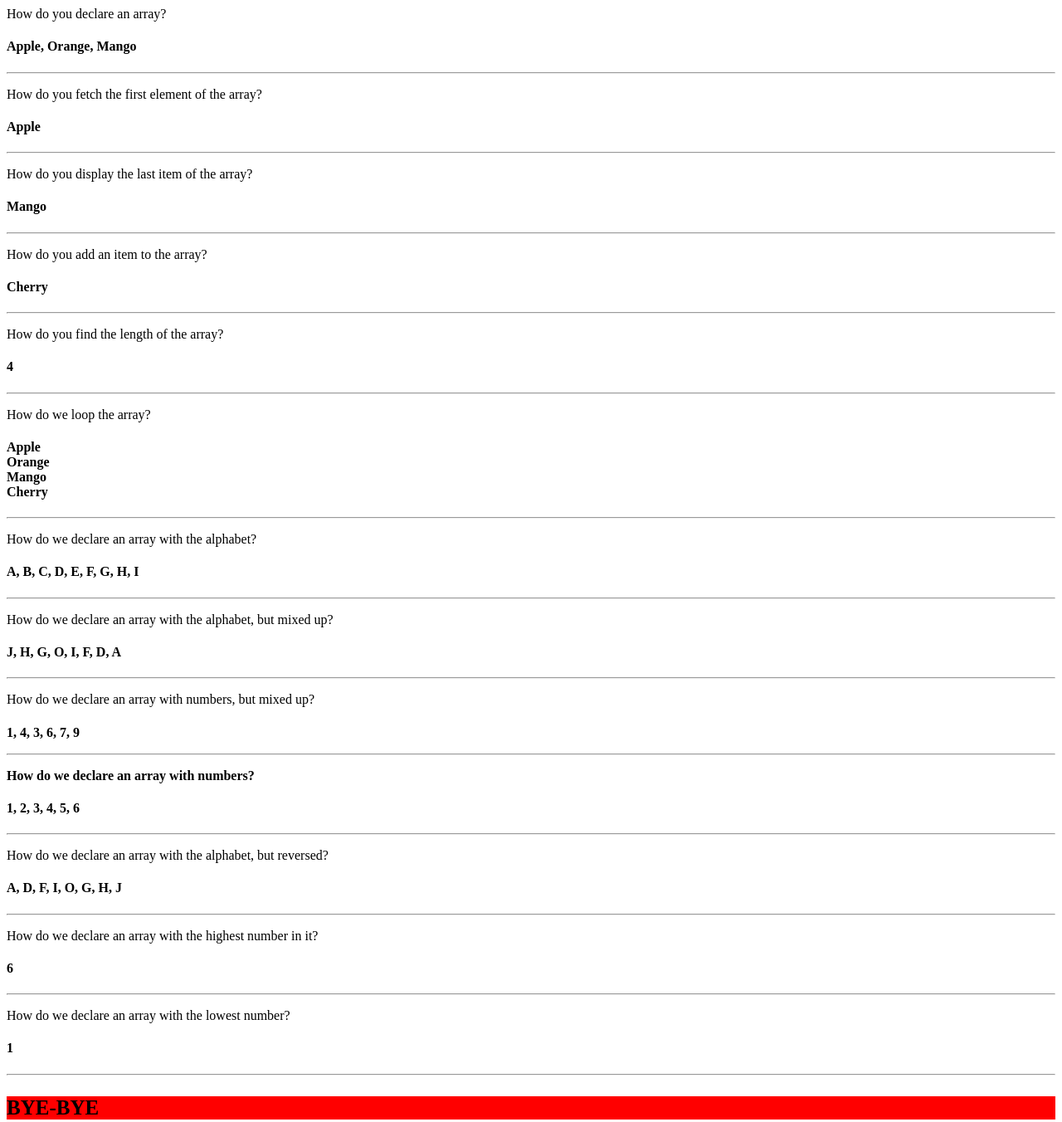
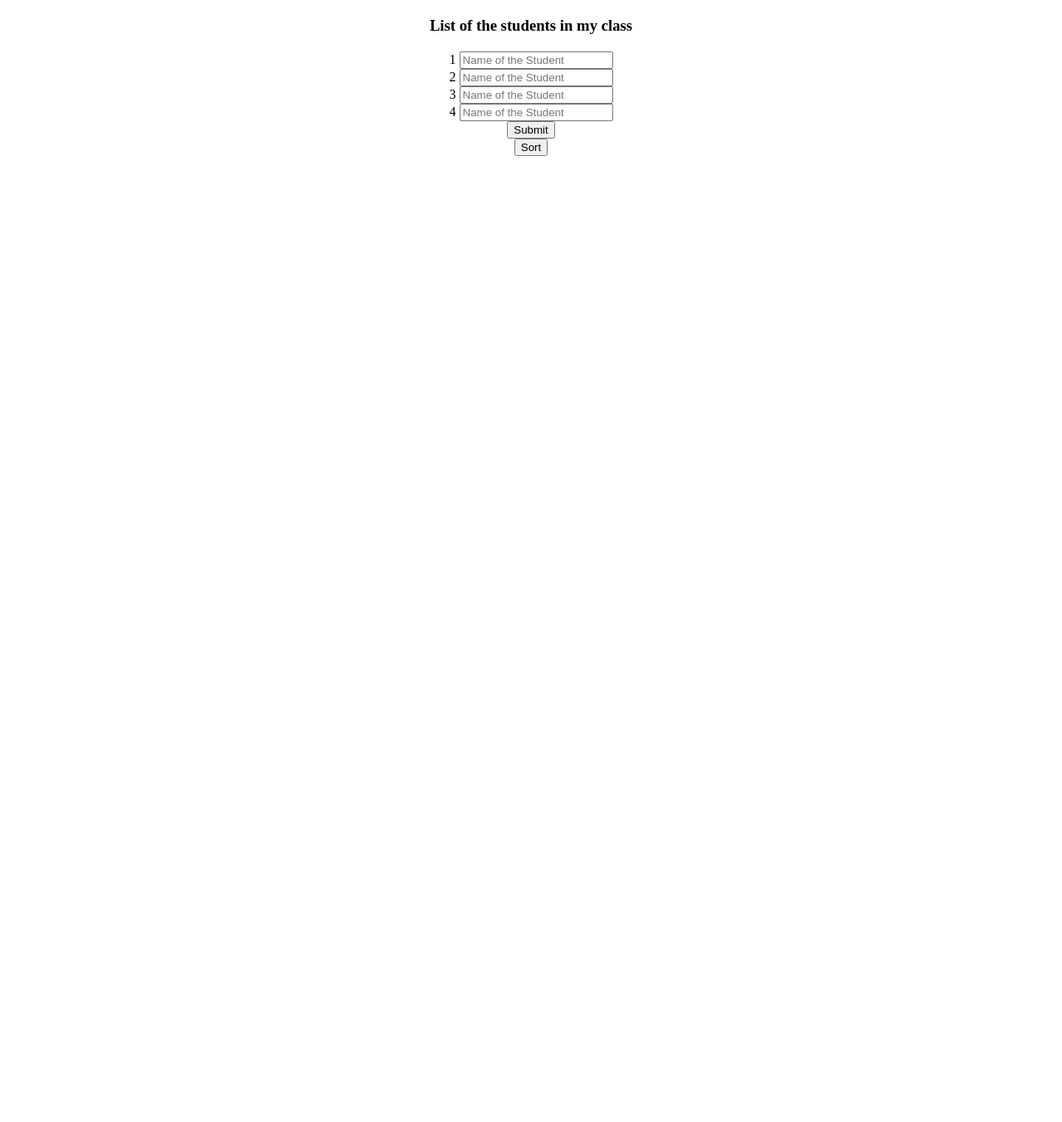
Before and after one commit to NayakShubhangi/Projects, a plain HTML site: page index.html in a window 1280 px wide. Shown: the whole page at 83% size. After the commit the page ends 800 px from the top, so only its background shows below. Drawn offline with Linux system fonts and the light colour scheme.

Commit message:
Add files via upload

```diff
--- a/index.html
+++ b/index.html
@@ -1,124 +1,47 @@
 <html>
 <head>
-        <title>Array
-        </title>
+    <title>C79</title>
+    <link rel="stylesheet" type="text/css" href="style.css">
+    <script src="main.js"></script>
 </head>
 <body>
-        <p>How do you declare an array?
-        </p>
-        <h4 id = "Delcaration_of_Arrays">Apple, Orange, Mango
-        </h4>
-        <p></p>
-        <hr>
-        <p>How do you fetch the first element of the array?
-        </p>
-        <h4 id = "Fetching_of_Array">Apple
-        </h4>
-        <p></p>
-        <hr>
-        <p>How do you display the last item of the array?
-        </p>
-        <h4 id = "Last_array">Mango
-        </h4>
-        <p></p>
-        <hr>
-        <p>How do you add an item to the array?
-        </p>
-        <h4 id = "Insert_Array">Cherry
-        </h4>
-        <p></p>
-        <hr>
-        <p>How do you find the length of the array?
-        </p>
-        <h4 id = "Length_of_Array">4
-        </h4>
-        <p></p>
-        <hr>
-        <p>How do we loop the array?
-        </p>
-        <h4 id = "Loop_Array">
-            Apple
+<center>
+<h3 style="margin-top: 20px; margin-bottom: 20px; ">
+	List of the students in my class
+</h3>
+
+<div>
+<span>1</span>
+<input type="text" placeholder="Name of the Student" id="name_of_the_student_1">
 <br>
-            Orange
+
+<span>2</span>
+<input type="text" placeholder="Name of the Student" id="name_of_the_student_2">
 <br>
-            Mango
+
+<span>3</span>
+<input type="text" placeholder="Name of the Student" id="name_of_the_student_3">
 <br>
-            Cherry
-        </h4>
-        <p></p>
-        <hr>
-        <p>How do we declare an array with the alphabet?
-        </p>
-        <h4 id = "Array_with_Alphabet">A, B, C, D, E, F, G, H, I
-        </h4>
-        <p></p>
-        <hr>
-        <p>How do we declare an array with the alphabet, but mixed up?
-        </p>
-        <h4 id = "Array_with_Mixed_Alphabet">J, H, G, O, I, F, D, A
-        </h4>
-        <p></p>
-        <hr>
-        <p>How do we declare an array with numbers, but mixed up?
-        </p>
-        <h4 id = "Array_with_Mixed_Numbers">1, 4, 3, 6, 7, 9
-        <p></p>
-        <hr>
-        <p>How do we declare an array with numbers?
-        </p>
-        <h4 id = "Array_with_Numbers">1, 2, 3, 4, 5, 6
-        </h4>
-        <p></p>
-        <hr>
-        <p>How do we declare an array with the alphabet, but reversed?
-        </p>
-        <h4 id = "Array_with_Reversed_Alphabet">A, D, F, I, O, G, H, J
-        </h4>
-        <p></p>
-        <hr>
-        <p>How do we declare an array with the highest number in it?
-        </p>
-        <h4 id = "Array_with_Highest_Number">6
-        </h4>
-        <p></p>
-        <hr>
-        <p>How do we declare an array with the lowest number?
-        </p>
-        <h4 id = "Array_with_Lowest_Number">1
-        </h4>
-        <p></p>
-        <hr>
+
+<span>4</span>
+<input type="text" placeholder="Name of the Student" id="name_of_the_student_4">
+</div>
+
+<button onclick="submit()" id="submit_button">
+	Submit
+</button>
+
+<div id="display_name" style="font-weight: bold;">
+
+</div>
+
+<button onclick="sorting()" id="sort_button">
+	Sort
+</button>
+</center>
+
 <script>
-        console.log("Shubhangi: Okay..is this on-");
-        console.log("Alrighty..Hello! And welcome to my show!");
-        console.log("Today, I will quiz you right now!")
-        console.log("*Screen turns on*");
-        console.log(" ______________________________");
-        console.log("| Question 1:                  |");
-        console.log("|What is the syntax for        |");
-        console.log("|making a character capitalized|");
-        console.log("|in Python?                    |");
-        console.log("|______________________________|");
-        console.log(" ______________________________");
-        console.log("| Question 2:                  |");
-        console.log("|What is the syntax for        |");
-        console.log("|making a character lowercase  |");
-        console.log("|in Python?                    |");
-        console.log("|______________________________|");
-        console.log(" ______________________________");
-        console.log("| Question 3:                  |");
-        console.log("|What question did I           |");
-        console.log("|just ask?                     |");
-        console.log("|______________________________|");
-        console.log("*Screen turns off*")
-        console.log("Okay, did you pass-")
-        console.log("Console: MUAHAHAHAHA I will-")
-        console.log("Shubhangi: *Activates Muted Console*")
-        console.log("Shubhangi: THAT is why you do not mess with me. BYE-BYE!")
-        console.log("*Console turns off*")
-        console.log("Do not mess with Shubhangi or you will end up like the console- if that happens it is NOT my fault!")
-        console.log("BYE-BYE!")
+
 </script>
-        <h3 style = "background-color: rgb(255, 0, 0); font-size: 25px">BYE-BYE
-        </h3>
 </body>
+</html>
```
Lines whose indentation alone changed are shown as unchanged.
